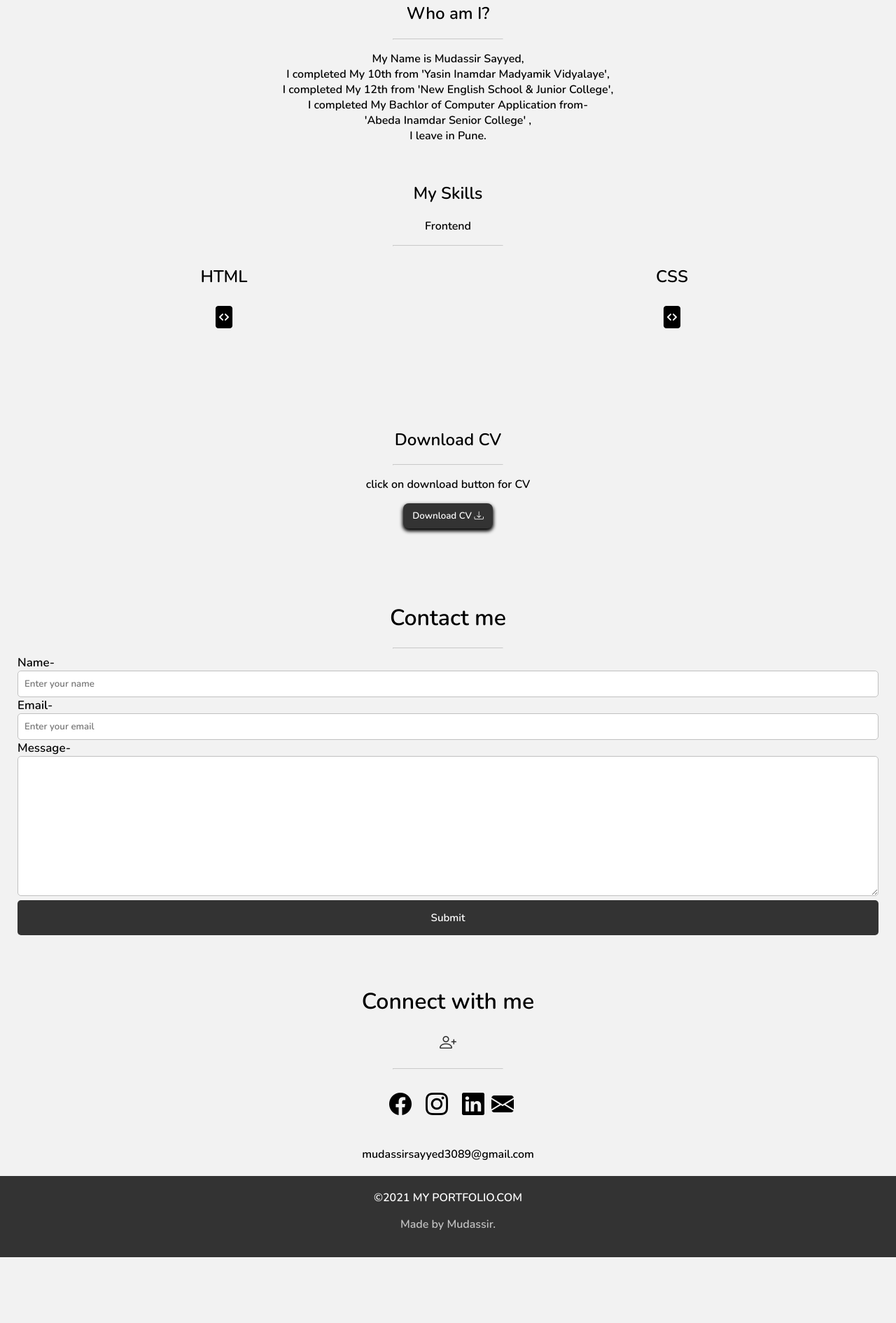
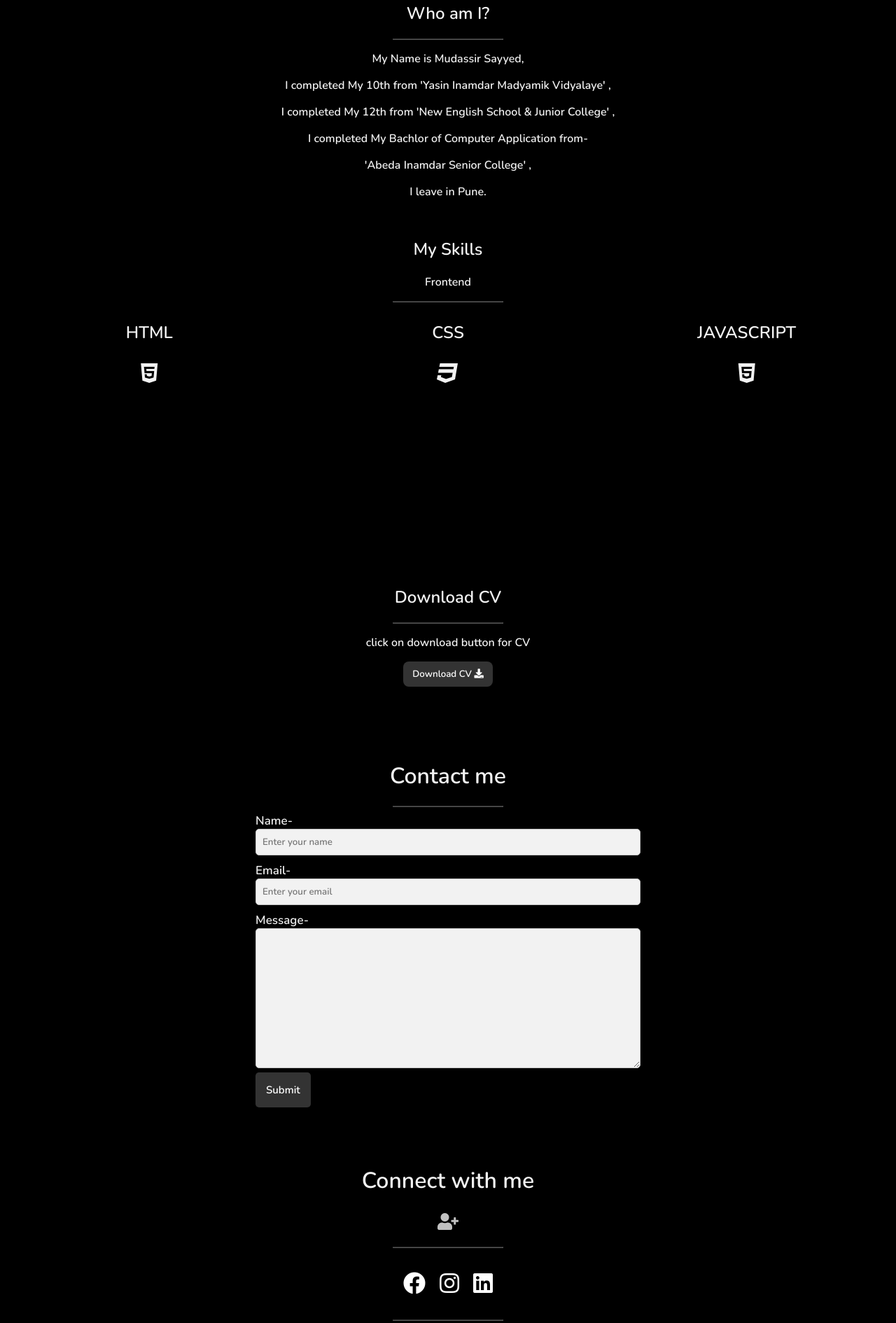
Before and after one commit to 3eingms/Portfolio, a website: page index.html in a window 1280 px wide. Shown: the part 470-2360 px from the top of the page at 70% size. Before the commit the page ends 2266 px from the top, so only its background shows below. Drawn offline with nearby package versions, Linux system fonts and the light colour scheme.

Commit message:
new files added :

```diff
--- a/index.html
+++ b/index.html
@@ -8,17 +8,18 @@
     <title>Mudassir Sayyed</title>
     <link rel="stylesheet" href="mycss.css">
     <!-- bootstrap icon -->
-    <link rel="stylesheet" href="https://cdn.jsdelivr.net/npm/bootstrap-icons@1.6.1/font/bootstrap-icons.css">
+    <link rel="stylesheet" href="https://pro.fontawesome.com/releases/v5.10.0/css/all.css">
     <!-- fonts -->
-    <link href="https://fonts.googleapis.com/css2?family=Montserrat:wght@300&family=Nunito:wght@600&display=swap" rel="stylesheet">
+    <link href="https://fonts.googleapis.com/css2?family=Montserrat:wght@300&family=Nunito:wght@600&display=swap"
+        rel="stylesheet">
 </head>
 
 <body>
     <div class="header">
-        <img src="/profile_photo.png" alt="">
+        <img src="/logo.png" alt="">
         <h1>MY PORTFOLIO.COM</h1>
         <p>Swipe Up For Details!!</p>
-        <p><i class="bi bi-chevron-double-up"></i></p>
+        <p><a href="#who" class="swipe"><i class="fad fa-chevron-double-down fa-2x"></i></a></p>
     </div>
     <!-- nav section -->
     <div class="topnav">
@@ -31,15 +32,16 @@
     <div class="row">
         <div class="left-coloum">
             <div class="card">
-                <h2>Who am I?</h2>
+                <h2 id="who">Who am I?</h2>
                 <hr class="hr">
-                <p>My Name is Mudassir Sayyed, <br>
-                    I completed My 10th from 'Yasin Inamdar Madyamik Vidyalaye',<br>
-                    I completed My 12th from 'New English School & Junior College',<br>
-                    I completed My Bachlor of Computer Application from-<br>
-                    'Abeda Inamdar Senior College' ,<br>
-                    I leave in Pune. </p>
-
+                <div class="info">
+                    <p>My Name is Mudassir Sayyed,</p>
+                    <p>I completed My 10th from 'Yasin Inamdar Madyamik Vidyalaye' ,</p>
+                    <p>I completed My 12th from 'New English School & Junior College' ,</p>
+                    <p>I completed My Bachlor of Computer Application from-</p>
+                    <p>'Abeda Inamdar Senior College' ,</p>
+                    <p> I leave in Pune. </p>
+                </div>
             </div>
         </div>
         <!-- skill section -->
@@ -48,7 +50,7 @@
             <p>Frontend</p>
             <hr class="hr">
         </div>
-        <div class="sl">
+        <!-- <div class="sl">
             <h2>HTML</h2>
             <h1><i class="bi bi-file-code-fill "></i></h1>
         </div>
@@ -57,7 +59,24 @@
             <h2>CSS</h2>
             <h1><i class="bi bi-file-code-fill "></i></h1>
         </div>
-
+        <div class="skill2">
+            <h2>CSS</h2>
+            <h1><i class="bi bi-file-code-fill "></i></h1>
+        </div> -->
+        <div class="d-flex flex-wrap">
+            <div class="skill w-100 text-center">
+                <h2>HTML</h2>
+                <h1><i class="fab fa-html5"></i></h1>
+            </div>
+            <div class="skill w-100 text-center">
+                <h2>CSS</h2>
+                <h1><i class="fab fa-css3"></i></h1>
+            </div>
+            <div class="skill w-100 text-center">
+                <h2>JAVASCRIPT</h2>
+                <h1><i class="fab fa-html5"></i></h1>
+            </div>
+        </div>
     </div>
     <!-- CV section -->
     <div class="cv">
@@ -66,37 +85,41 @@
     </div>
     <div class="cvbtn">
         <p>click on download button for CV</p>
-        <a href="/mudassir_resume.pdf" download><button>Download CV <i class="bi bi-download"></i></button></a>
+        <a href="/Mudassir_RESUME.pdf" download><button>Download CV <i class="fas fa-download"></i></button></a>
     </div>
     <!-- contact section -->
     <div class="contact" id="contacts">
         <h1>Contact me </h1>
         <hr class="hr">
-        <form action="">
+        <form action="https://formspree.io/f/mqkwvdww" method="POST">
             <label for="name">Name-</label>
-            <input type="text" id="name" placeholder="Enter your name">
+            <input type="text" id="name" name="lead_name" placeholder="Enter your name">
+
             <label for="email">Email-</label>
             <input type="email" name="email" placeholder="Enter your email" id="email">
+
             <label for="mrssage">Message-</label>
             <textarea name="message" id="message" cols="30" rows="10"></textarea>
+
             <input type="submit" value="Submit">
         </form>
     </div>
     <!-- follow section -->
     <div class="follow" id="follows">
         <h1>Connect with me</h1>
-        <h2><i class="bi bi-person-plus" style="opacity: 80%;"></i></h2>
+        <h2><i class="fas fa-user-plus" style="opacity: 80%;"></i></h2>
         <hr class="hr">
         <div class="io">
             <h1><a href="https://www.facebook.com/people/Mudassir-Sayyed/100012512235163/" target="_blank"><i
-                        class="bi bi-facebook"></i></a>
+                class="fab fa-facebook"></i></a>
             </h1>
 
-            <h1><a href="https://www.instagram.com/3eing_muddu_007/" target="_blank"><i class="bi bi-instagram"></i></a>
+            <h1><a href="https://www.instagram.com/3eing_muddu_007/" target="_blank"><i class="fab fa-instagram"></i></a>
             </h1>
-            <h1><a href="https://www.linkedin.com/in/mudassir-sayyed-86694a18b/"><i class="bi bi-linkedin"></i></a></h1>
-            <h1><i class="bi bi-envelope-fill"></i></h1>
+            <h1><a href="https://www.linkedin.com/in/mudassir-sayyed-86694a18b/"><i class="fab fa-linkedin"></i></a></h1>
         </div>
+        <hr class="hr">
+        <h1><i class="fas fa-envelope"></i></h1>
         <p>mudassirsayyed3089@gmail.com</p>
 
     </div>
--- a/mycss.css
+++ b/mycss.css
@@ -9,10 +9,11 @@ html{
     scroll-behavior: smooth;
 }
 body{
-    background-color: #f2f2f2;
+    background-color: black;
+    color: #f2f2f2;
 }
 hr{
-    opacity: 45%;
+    opacity: 35%;
 }
 /* header section */
 .header{
@@ -24,7 +25,7 @@ hr{
     width: 150px;
 }
 .header h1{
-    text-shadow: 6px 3px 4px rgb(214, 214, 214);
+    text-shadow:4px 1px 5px rgb(185 78 78);
 }
 /* navbar section */
 .topnav{
@@ -44,7 +45,7 @@ hr{
     text-decoration: none;
 }
 .topnav a:hover{
-    background-color: #f2f2f2;
+    background-color: #a89c9c8c;
     color: black;
     border-radius: 5px;
 
@@ -59,7 +60,10 @@ hr{
     margin-top: 40px;
     margin-bottom: 55px;
 
-;
+
+}
+.swipe{
+    color: white;
 }
 
 
@@ -92,6 +96,14 @@ hr{
 
 
 }
+
+.d-flex{
+    display: flex;
+}
+
+.w-100{
+    width: 100%;
+}
 /* CV section */
 .cv{
     font-family: 'Nunito', sans-serif;
@@ -118,15 +130,20 @@ hr{
 }
 .cvbtn button:hover{
 
-    background-color: black;
+    background-color: rgb(47, 45, 45);
     color: #f2f2f2;
 }
 /* contact section */
 .contact{
     padding: 25px;
-    background-color: #f2f2f2;
     font-family: 'Nunito', sans-serif;
+    width: 600px;
+    margin: auto;
 
+
+}
+.contact input{
+    margin-bottom: 10px;
 }
 .contact h1{
     text-align: center;
@@ -140,9 +157,10 @@ input[type=text],input[type=email],textarea{
     border: 1px solid silver;
     border-radius: 5px;
     font-family: 'Nunito', sans-serif;
+    background-color: #f2f2f2;
 }
 input[type=submit]{
-    width: 100%;
+    width: unset;
     cursor: pointer;
     background-color: #333;
     border: none;
@@ -151,9 +169,11 @@ input[type=submit]{
     border-radius: 5px;
     font-size: 15px;
     font-family: 'Nunito', sans-serif;
+
+
 }
 input[type=submit]:hover{
-    background-color: black;
+    background-color: rgb(47, 45, 45);
     color: #f2f2f2;
 }
 /* follow section */
@@ -168,16 +188,17 @@ input[type=submit]:hover{
 .io{
     display: flex;
     justify-content: center;
+    color: white;
 
 }
 .io a{
     padding: 0px 10px;
-    color: black;
+    color: white;
 }
 .io a:hover{
-    box-shadow: 0px 3px 5px 1px black;
-    border-radius:5px ;
+    color: silver;
 }
+
 
 
 footer{
@@ -221,4 +242,12 @@ footer{
     .card p{
         text-align:center;
     }
+    .flex-wrap{
+        flex-wrap: wrap;
+    }
 }
+@media screen and (max-width:568px){
+    .contact{
+        width: auto;
+    }
+}
```
Also changed, not shown: html5-logo-31814-64x64.ico (deleted), html5-logo-31821-64x64.ico (deleted), logo.png (renamed from profile_photo.png).
